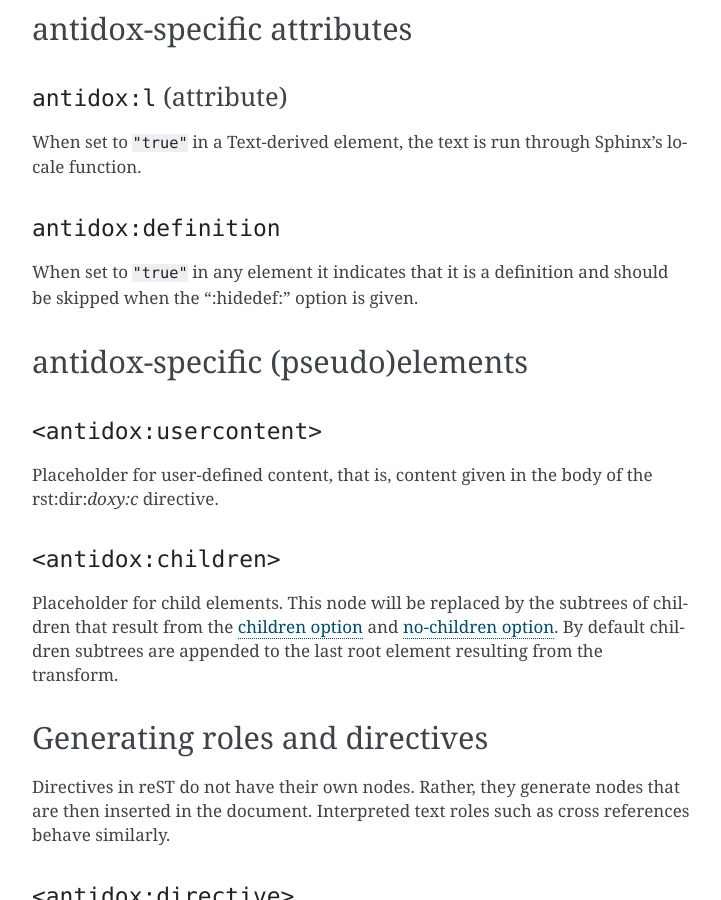
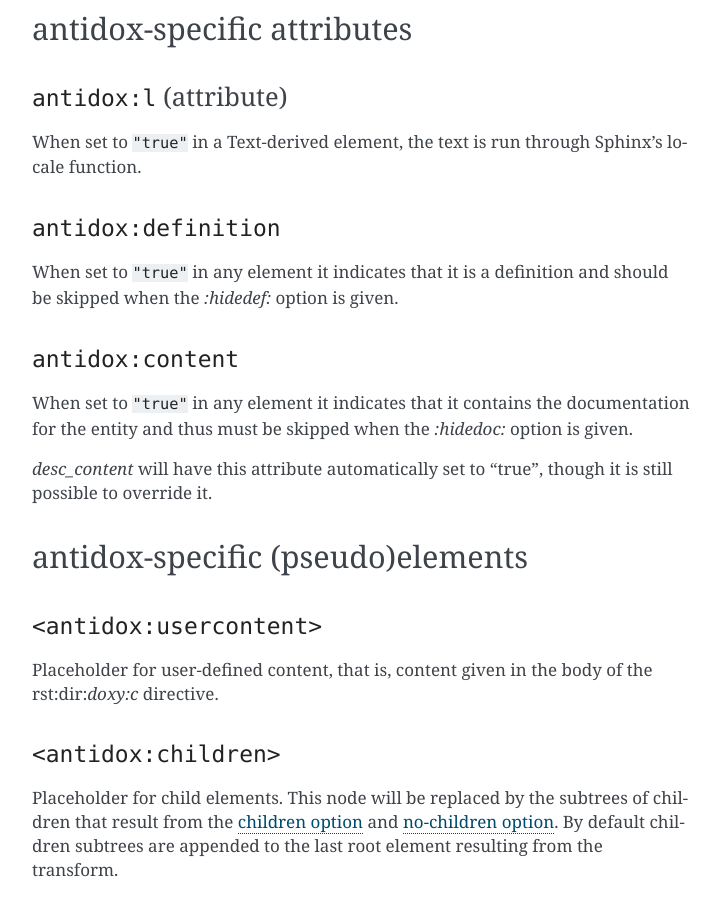
Before and after one commit to jcarrano/antidox, a Sphinx documentation site: the page built from doc/source/templating.rst, in a window 1280 px wide and 900 px high, scrolled down 1149 px. Shown: the whole window, without its empty margins (388-1109 px from the left). Built offline with Sphinx 7.4.7, drawn with Linux system fonts in a browser that asks for light colours.

Commit message:
Implement content exclusion for compounds.

```diff
--- a/doc/source/templating.rst
+++ b/doc/source/templating.rst
@@ -62,7 +62,17 @@ Sphinx's locale function.
 ~~~~~~~~~~~~~~~~~~~~~~
 
 When set to ``"true"`` in any element it indicates that it is a definition and
-should be skipped when the ":hidedef:" option is given.
+should be skipped when the `:hidedef:` option is given.
+
+``antidox:content``
+~~~~~~~~~~~~~~~~~~~
+
+When set to ``"true"`` in any element it indicates that it contains the
+documentation for the entity and thus must be skipped when the `:hidedoc:`
+option is given.
+
+`desc_content` will have this attribute automatically set to "true", though it
+is still possible to override it.
 
 antidox-specific (pseudo)elements
 ---------------------------------
--- a/examples/riot/core_msg.rst
+++ b/examples/riot/core_msg.rst
@@ -1,3 +1,4 @@
-
 .. doxy:c:: [core_msg]
+    :hidedoc:
     :children:
+    :no-children: msg.h
```
Also changed, not shown: 2 other files.
